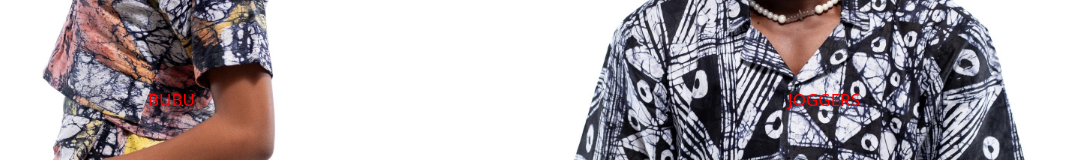
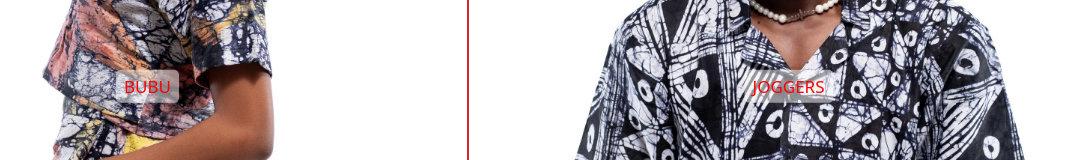
Before and after one commit to olamidefrancis/SoarByLola, a React (Vite) app: page / in a window 1280 px wide. Shown: the part 1043-1203 px from the top of the page, without its empty margins (172-1243 px from the left). Built offline with nearby package versions, Linux system fonts and the light colour scheme.

Commit message:
grid fix

```diff
--- a/src/Components/Carousel/Carousel.jsx
+++ b/src/Components/Carousel/Carousel.jsx
@@ -63,7 +63,7 @@ const Carousel=()=> {
 
 
 
-              <div className="button__container arrows">
+              <div className="arrows">
                             <button className="embla__prev " onClick={scrollPrev}>
                                 {"<"}
                             </button>
--- a/src/Components/Clothclassification/Cloths.css
+++ b/src/Components/Clothclassification/Cloths.css
@@ -1,21 +1,58 @@
 @import "tailwindcss";
 
-.clothcontainer{
- display: grid ;
+ /* .containermain{
+    display: flex;
+    align-items: center;
+    background-color: red;
+    height: 50vh;
+    width: 100%;
+ }
+.clothcontainer {
+  display: grid;
   grid-template-columns:
     [container-start] repeat(2, minmax(min-content, 1fr))
     [container-end];
+  grid-template-rows: repeat(2, 60vh);
+} */
+.conta {
+  width: 100%;
+  display: flex;
+  justify-content: center;
+  align-items: center;
+  background-color: red;
 }
 
-.clothdiscription{
-    position: relative;
+.gridconta {
+  width: 100%;
+  height: 100%;
+  display: grid;
+  grid-template-columns: repeat(2, 1fr);
+  gap: 2px;
+  background-color: rgb(224, 36, 36);
 }
 
-.clothdiscription p{
-     position: absolute;
-     top:50%;
-     left: 50%;
-     right:50%;
-     color: red;
-     font-size: 1.7rem;
+.clothdiscription {
+  position: relative;
+  display: flex;
+  justify-content: center;
+  align-items: center;
+  overflow: hidden;
 }
+
+.clothdiscription img {
+  width: 100%;
+  height: 100%;
+  object-fit: cover;
+}
+
+.clothdiscription p {
+  position: absolute;
+  top: 50%;
+  left: 50%;
+  transform: translate(-50%, -50%);
+  color: red;
+  font-size: 1.7rem;
+  background: rgba(255, 255, 255, 0.5);
+  padding: 0.2em 0.5em;
+  border-radius: 5px;
+}
--- a/src/Components/Clothclassification/Cloths.jsx
+++ b/src/Components/Clothclassification/Cloths.jsx
@@ -1,51 +1,28 @@
-import './Cloths.css'
-import one from '../../assets/Images/md1.jpeg'
-import two from '../../assets/Images/md2.jpeg'
-import React from 'react'
+import './Cloths.css';
+import one from '../../assets/Images/md1.jpeg';
+import two from '../../assets/Images/md2.jpeg';
+import React from 'react';
 
-const clothContent=[
-    {"picture":one,
-      "discription":"BUBU"
-
-    },
-
-    {"picture":two,
-      "discription":"JOGGERS"
-
-    },
-
-     {"picture":one,
-      "discription":"BUBU"
-
-    },
-
-    {"picture":two,
-      "discription":"JOGGERS"
-
-    }
-]
+const clothContent = [
+  { picture: one, description: "BUBU" },
+  { picture: two, description: "JOGGERS" },
+  { picture: one, description: "BUBU" },
+  { picture: two, description: "JOGGERS" }
+];
 
 function Cloths() {
-   return (
-
-    <div className="clothcontainer">
-        {
-            clothContent.map((item,i)=>{
-              return(
-                    <div >
-                        <figure className='bg-yellow-200 w-full h-full flex flex-col clothdiscription' key={i} >
-                            <img src={item.picture} alt="four"  className='object-cover '/>
-                            <p>{item.discription}</p>
-                        </figure>
-
-                    </div>
-              )
-
-            })
-         }
+  return (
+    <div className="conta">
+      <div className="gridconta">
+        {clothContent.map((item, i) => (
+          <figure className="clothdiscription" key={i}>
+            <img src={item.picture} alt={item.description} />
+            <p>{item.description}</p>
+          </figure>
+        ))}
+      </div>
     </div>
-
-    )
+  );
 }
 
-export default Cloths
+export default Cloths;
```
Also changed, not shown: src/App.jsx (line endings or trailing spaces).
